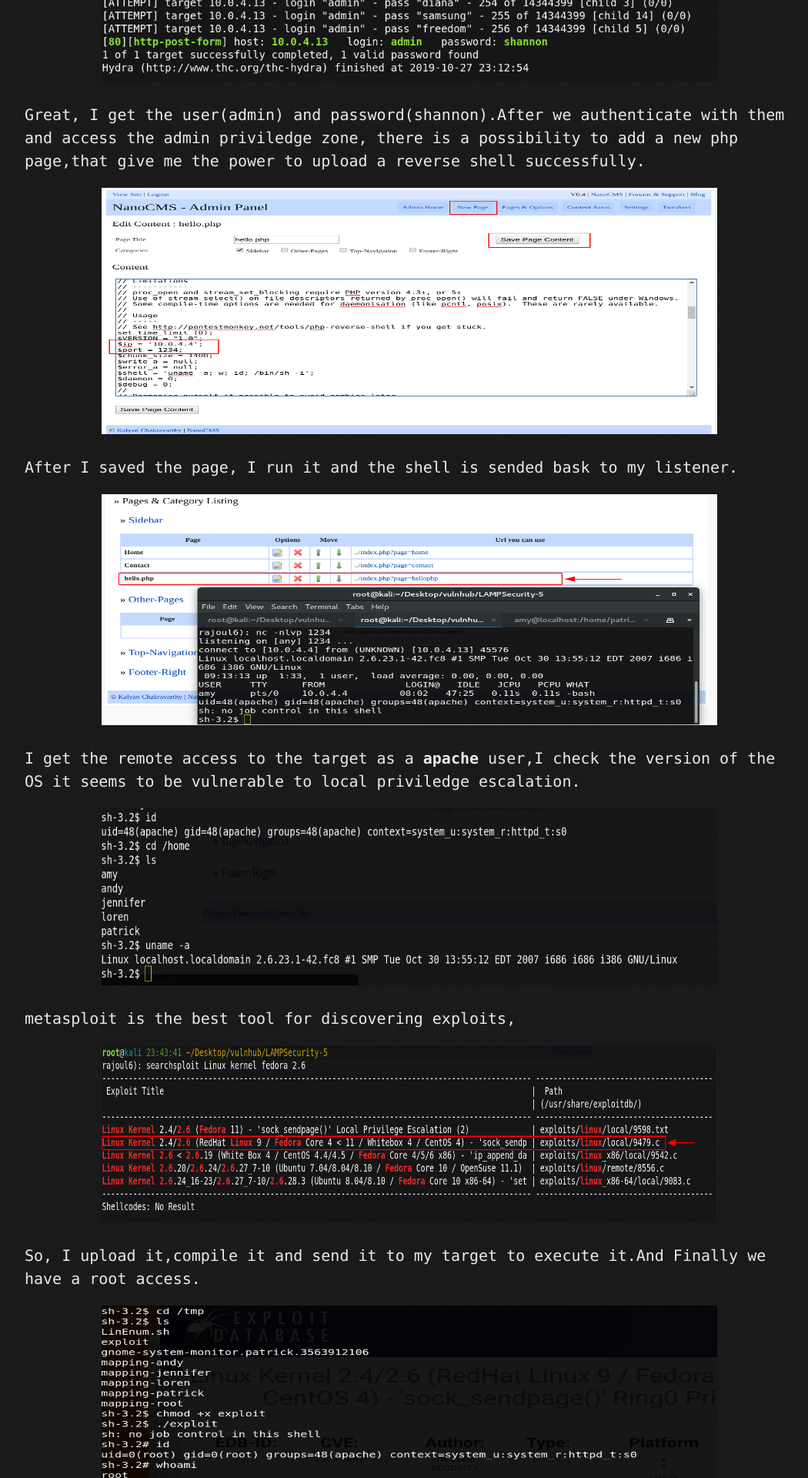
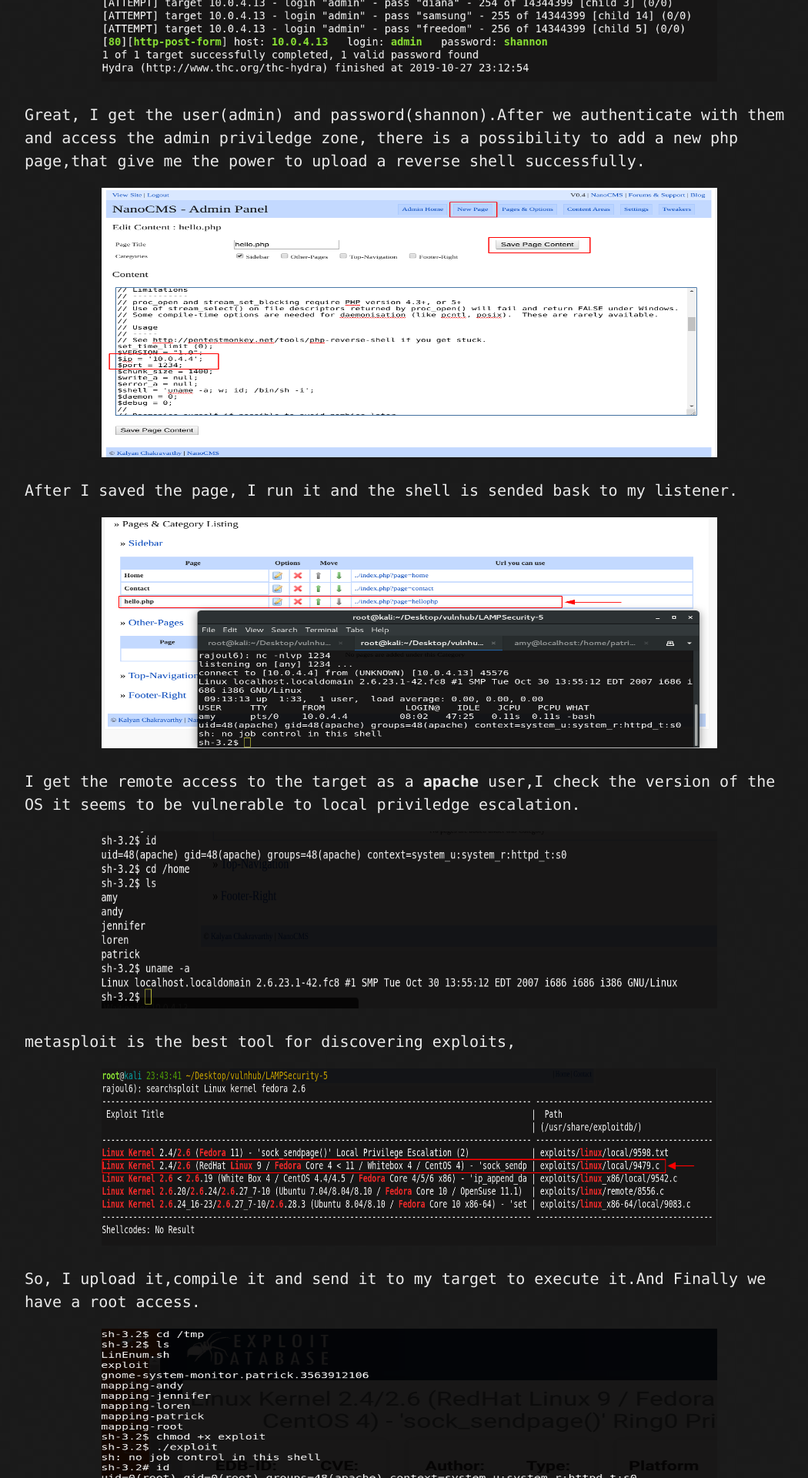
Before and after one commit to rajoul/rajoul.github.io, a Jekyll site: the page built from my_write_up/LAMPSecurity-5.md, in a window 1280 px wide. Shown: the part 2063-3983 px from the top of the page at 77% size, without its empty margins (108-1158 px from the left). Built offline with Jekyll 4.4.1, drawn with Linux system fonts in a browser that asks for light colours; our own code applies the rules of GitHub Pages for plain Markdown files.

Commit message:
Update LAMPSecurity-5.md

```diff
--- a/my_write_up/LAMPSecurity-5.md
+++ b/my_write_up/LAMPSecurity-5.md
@@ -28,7 +28,7 @@
 Great, I get the user(admin) and password(shannon).After we authenticate with them and access the admin priviledge zone, there is
 a possibility to add a new php page,that give me the power to upload a reverse shell successfully.
 <p align="center">
-  <img src="https://rajoul.github.io/my_write_up/image/LAMPSecurity-5/5.png" width="800" height="320">
+  <img src="https://rajoul.github.io/my_write_up/image/LAMPSecurity-5/5.png" width="800" height="350">
 </p>
 After I saved the page, I run it and the shell is sended bask to my listener.
 <p align="center">
```
